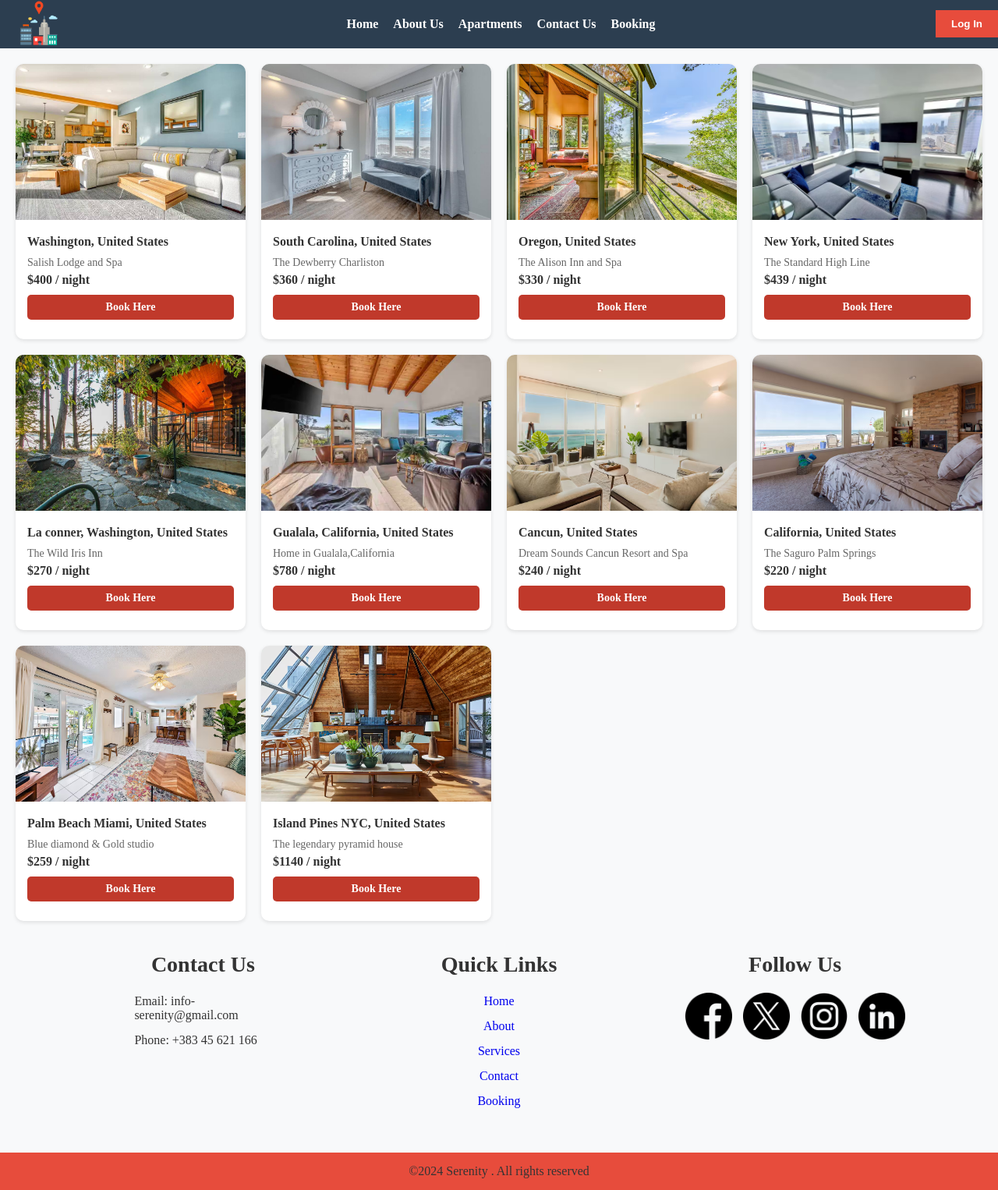
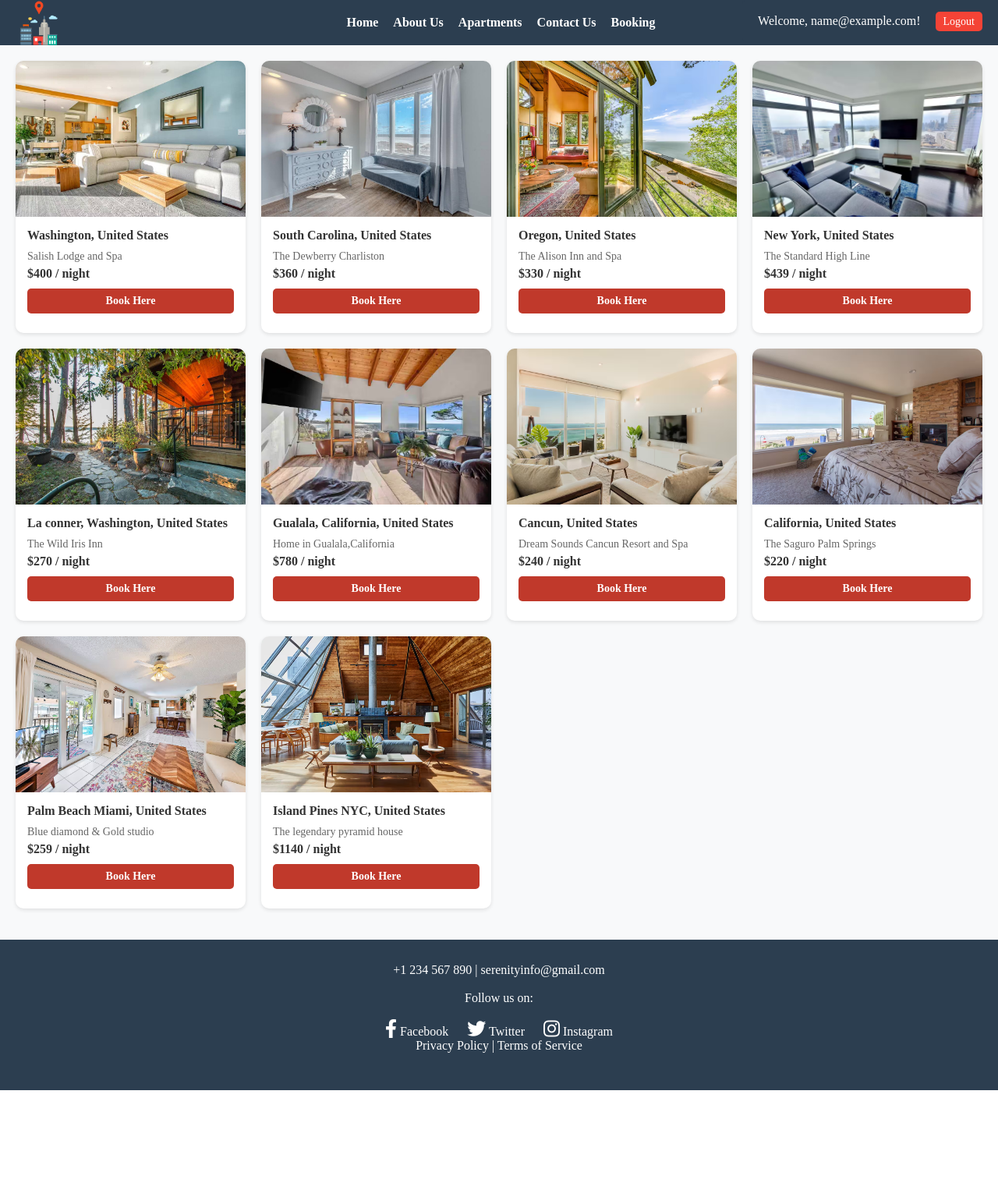
Before and after one commit to eldasahitii/Airbnb, a PHP site: page /Apartments.php in a window 1280 px wide. Shown: the whole page at 78% size. After the commit the page ends 1398 px from the top, so only its background shows below. Run offline with PHP 8.4, Linux system fonts and the light colour scheme; the visitor is signed in with stand-in values (Sample User, id 1); data that the repository does not hold is empty; some libraries are stand-ins or nearby versions.

Commit message:
apartments php

```diff
--- a/Apartments.php
+++ b/Apartments.php
@@ -1,21 +1,18 @@
 <?php
-include_once 'database.php';
-include_once 'apartmentController.php';
-
-$db = (new Database())->getConnection();
-$apartmentController = new ApartmentController($db);
-$apartments = $apartmentController->getApartments();
+session_start();
+$email = $_SESSION['email'];
 ?>
-
-
+<div style="background-color:#2c3e50; color: white; padding: 18px 20px; text-align: center; font-size: 16px; font-weight: normal; border-radius: 5px; position: absolute; top: 0; right: 0; z-index: 9999;">
+  Welcome, <?php echo $email; ?>!
+  <a href="Logout.php" style="text-decoration: none; color: white; background-color: #f44336; padding: 5px 10px; border-radius: 5px; font-size: 14px; margin-left: 15px;">Logout</a>
+</div>
 <!DOCTYPE html>
 <html>
 <head>
     <meta charset="UTF-8" />
     <title>Apartments</title>
     <link rel="stylesheet" href="style.css">
-
-
+    <link rel="stylesheet" href="https://cdnjs.cloudflare.com/ajax/libs/font-awesome/5.15.4/css/all.min.css">
     <style>
         .cards {
             display: grid;
@@ -100,7 +97,6 @@
     overflow: auto;
     background-color: rgba(0, 0, 0, 0.8);
 }
-
 .modal-content {
     position: relative;
     margin: auto;
@@ -111,7 +107,6 @@
     border-radius: 10px;
     overflow: hidden;
 }
-
 .close {
     position: absolute;
     top: 10px;
@@ -121,19 +116,15 @@
     font-weight: bold;
     cursor: pointer;
 }
-
 .close:hover {
     color: #f1c40f;
 }
-
-
 #slider {
     position: relative;
     display: flex;
     align-items: center;
     justify-content: center;
 }
-
 #slider img {
     width: 100%;
     height: auto;
@@ -141,7 +132,6 @@
     object-fit: cover;
     border-radius: 10px;
 }
-
 .prev,
 .next {
     position: absolute;
@@ -156,15 +146,12 @@
     cursor: pointer;
     z-index: 10;
 }
-
 .prev {
     left: 10px;
 }
-
 .next {
     right: 10px;
 }
-
 .prev:hover,
 .next:hover {
     background-color: rgba(0, 0, 0, 0.8);
@@ -182,23 +169,17 @@
                 <a href="AboutUs.php">About Us</a>
                 <a href="#Apartment">Apartments</a>
                 <a href="ContactUs.php">Contact Us</a>
-                <a href="Booking.php">Booking</a>
-            </nav>
-            <button class="login-btn"><a href="LogIn.html">Log In</a></button>
-        </div>
+                <a href="Booking.php">Booking</a></nav>
+            <button class="login-btn"><a href="LogIn.html">Log In</a></button></div>
     </header>
-
-
-
-
-    <div class="cards">
+     <div class="cards">
         <div class="card" onclick="showGallery('washington')">
             <img src="images/washington1.jpeg" alt="Washington, United States">
             <div class="card-content">
                 <h3>Washington, United States</h3>
                 <p>Salish Lodge and Spa</p>
                 <p class="price"> $400 / night</p>
-                <a href="#booking" class="book-btn">Book Here</a>
+                <a href="Booking.php" class="book-btn">Book Here</a>
             </div>
         </div>
         <div class="card" onclick="showGallery('southcarolina')">
@@ -207,8 +188,7 @@
                 <h3>South Carolina, United States</h3>
                 <p>The Dewberry Charliston</p>
                 <p class="price"> $360 / night</p>
-                <a href="#booking" class="book-btn">Book Here</a>
-
+                <a href="Booking.php" class="book-btn">Book Here</a>
             </div>
         </div>
         <div class="card" onclick="showGallery('oregon')">
@@ -217,7 +197,7 @@
                 <h3>Oregon, United States</h3>
                 <p>The Alison Inn and Spa</p>
                 <p class="price"> $330 / night</p>
-                <a href="#booking" class="book-btn">Book Here</a>
+                <a href="Booking.php" class="book-btn">Book Here</a>
             </div>
         </div>
         <div class="card" onclick="showGallery('newyork')">
@@ -226,7 +206,7 @@
                 <h3>New York, United States</h3>
                 <p>The Standard High Line</p>
                 <p class="price"> $439 / night</p>
-                <a href="#booking" class="book-btn">Book Here</a>
+                <a href="Booking.php" class="book-btn">Book Here</a>
             </div>
         </div>
         <div class="card" onclick="showGallery('laconner')">
@@ -235,7 +215,7 @@
                 <h3>La conner, Washington, United States</h3>
                 <p>The Wild Iris Inn</p>
                 <p class="price"> $270 / night</p>
-                <a href="#booking" class="book-btn">Book Here</a>
+                <a href="Booking.php" class="book-btn">Book Here</a>
             </div>
         </div>
         <div class="card" onclick="showGallery('gualala')">
@@ -244,7 +224,7 @@
                 <h3>Gualala, California, United States</h3>
                 <p>Home in Gualala,California</p>
                 <p class="price"> $780 / night</p>
-                <a href="#booking" class="book-btn">Book Here</a>
+                <a href="Booking.php" class="book-btn">Book Here</a>
             </div>
         </div>
         <div class="card" onclick="showGallery('cancun')">
@@ -253,7 +233,7 @@
                 <h3>Cancun, United States</h3>
                 <p>Dream Sounds Cancun Resort and Spa</p>
                 <p class="price"> $240 / night</p>
-                <a href="#booking" class="book-btn">Book Here</a>
+                <a href="Booking.php" class="book-btn">Book Here</a>
             </div>
         </div>
         <div class="card" onclick="showGallery('california')">
@@ -262,7 +242,7 @@
                 <h3>California, United States</h3>
                 <p>The Saguro Palm Springs</p>
                 <p class="price"> $220 / night</p>
-                <a href="#booking" class="book-btn">Book Here</a>
+                <a href="Booking.php" class="book-btn">Book Here</a>
             </div>
         </div>
         <div class="card" onclick="showGallery('palmbeach')">
@@ -271,7 +251,7 @@
                 <h3>Palm Beach Miami, United States</h3>
                 <p>Blue diamond & Gold studio</p>
                 <p class="price"> $259 / night</p>
-                <a href="#booking" class="book-btn">Book Here</a>
+                <a href="Booking.php" class="book-btn">Book Here</a>
             </div>
         </div>
         <div class="card" onclick="showGallery('islandpines')">
@@ -280,12 +260,11 @@
                 <h3>Island Pines NYC, United States</h3>
                 <p>The legendary pyramid house</p>
                 <p class="price"> $1140 / night</p>
-                <a href="#booking" class="book-btn">Book Here</a>
+                <a href="Booking.php" class="book-btn">Book Here</a>
             </div>
         </div>
     </div>
     <div id="dynamicGallery" class="gallery"></div>
-
 <div id="imageModal" class="modal">
     <div class="modal-content">
         <span class="close" onclick="closeModal()">&times;</span>
@@ -296,44 +275,34 @@
         </div>
     </div>
 </div>
+<footer style="background-color: #2c3e50; color: white; padding: 30px 0; text-align: center;margin-top: 20px>
+    <div>
+
+        <p>&copy; 2024 Serenity. All Rights Reserved.</p><br>
+        <p>Contact us:
+            <a href="tel:+1234567890" style="color: white; text-decoration: none;">+1 234 567 890</a> |
+            <a href="mailto:serenityinfo@gmail.com" style="color: white; text-decoration: none;">serenityinfo@gmail.com</a>
+        </p><br>
+        <p>Follow us on:</p><br>
+        <a href="https://www.facebook.com/yourpage" target="_blank" style="margin: 0 10px; color: white; text-decoration: none;">
+            <i class="fab fa-facebook-f" style="font-size: 24px;"></i> Facebook
+        </a>
+        <a href="https://twitter.com/yourprofile" target="_blank" style="margin: 0 10px; color: white; text-decoration: none;">
+            <i class="fab fa-twitter" style="font-size: 24px;"></i> Twitter
+        </a>
+        <a href="https://www.instagram.com/yourprofile" target="_blank" style="margin: 0 10px; color: white; text-decoration: none;">
+            <i class="fab fa-instagram" style="font-size: 24px;"></i> Instagram
+        </a><br>
+        <p>
+            <a href="privacy-policy.php" style="color: white; text-decoration: none;">Privacy Policy</a> |
+            <a href="terms-of-service.php" style="color: white; text-decoration: none;">Terms of Service</a>
+        </p><br>
+    </div>
+</footer>
 
 
-
-    <footer>
-        <div class="container">
-            <div class="footer-content">
-                <h3>Contact Us</h3>
-
-                <p>Email: info-serenity@gmail.com</p>
-                <p>Phone: +383 45 621 166</p>
-            </div>
-            <div class="footer-content">
-                <h3>Quick Links</h3>
-                <ul class="list">
-                    <li><a href="Home.html">Home</a></li>
-                    <li><a href="AboutUs.html">About</a></li>
-                    <li><a href="Apartments.html">Services</a></li>
-                    <li><a href="ContactUs.html">Contact</a></li>
-                    <li><a href="Booking.html">Booking</a></li>
-                </ul>
-            </div>
-            <div class="footer-content">
-                <h3>Follow Us</h3>
-                <ul class="social-icons">
-                <li><a href="https://www.facebook.com/"></a><img src="/images/facebook.png" alt="Facebook Icon" width="60" height="60"><i class="fab fa-facebook"></i></a></li>
-                <li><a href="https://x.com/"></a><img src="/images/twitter.png" alt="Twitter Icon" width="60" height="60"><i class="fab fa-twitter"></i></a></li>
-                <li><a href="https://www.instagram.com/"></a><img src="/images/instagram.png" alt="Instagram Icon" width="60" height="60"><i class="fab fa-instagram"></i></a></li>
-                <li><a href="https://www.linkedin.com/"></a><img src="/images/linkedin.png" alt="LinkedIn Icon" width="60" height="60"><i class="fab fa-linkedin"></i></a></li>
-                </ul>
-            </div>
-        </div>
-        <div class="bottom-bar">
-            <p>&copy;2024 Serenity . All rights reserved</p>
-        </div>
-
-    </footer>
-
-    <script>
+<script src="https://kit.fontawesome.com/a076d05399.js"></script>
+   <script>
         const galleries = {
             washington: [
                 'images/washington2.avif',
@@ -448,47 +417,36 @@
             ]
         };
 
-          let currentSlideIndex = 0;
+ let currentSlideIndex = 0;
 let currentImages = [];
-
 function showGallery(hotelId) {
     currentImages = galleries[hotelId];
     if (currentImages && currentImages.length > 0) {
         currentSlideIndex = 0;
         openModal();
-        updateSlide();
-    }
-}
-
+        updateSlide();}}
 function openModal() {
     const modal = document.getElementById('imageModal');
     modal.style.display = 'block';
 }
-
 function closeModal() {
     const modal = document.getElementById('imageModal');
     modal.style.display = 'none';
 }
-
 function updateSlide() {
     const sliderImage = document.getElementById('sliderImage');
     sliderImage.src = currentImages[currentSlideIndex];
 }
-
 function nextSlide() {
     if (currentImages.length > 0) {
         currentSlideIndex = (currentSlideIndex + 1) % currentImages.length;
-        updateSlide();
-    }
-}
-
-function prevSlide() {
+        updateSlide();}}
+        function prevSlide() {
     if (currentImages.length > 0) {
         currentSlideIndex = (currentSlideIndex - 1 + currentImages.length) % currentImages.length;
         updateSlide();
     }
 }
-
 
 window.onclick = function (event) {
     const modal = document.getElementById('imageModal');
--- a/apartmentController.php
+++ /dev/null
@@ -1,21 +0,0 @@
-<?php
-include_once 'apartmentRepository.php';
-
-class ApartmentController {
-    private $apartmentRepo;
-
-    public function __construct($db) {
-        $this->apartmentRepo = new ApartmentRepository($db);
-    }
-
-
-    public function getApartments() {
-        return $this->apartmentRepo->getApartments();
-    }
-
-
-    public function addApartment($name, $location, $price, $image) {
-        $this->apartmentRepo->addApartment($name, $location, $price, $image);
-    }
-}
-?>
--- a/apartmentRepository.php
+++ /dev/null
@@ -1,25 +0,0 @@
-
-<?php
-include_once 'apartmentModel.php';
-class ApartmentRepository {
-
-    private $db;
-
-    public function __construct($db) {
-        $this->db = $db;
-    }
-
-    public function getApartments() {
-
-        $sql = "SELECT * FROM apartments";
-        $stmt = $this->db->query($sql);
-
-        $apartments = [];
-        while ($row = $stmt->fetch(PDO::FETCH_ASSOC)) {  // Correct method for PDO
-            $apartments[] = $row;
-        }
-
-        return $apartments;
-    }
-}
-?>
--- a/style.css
+++ b/style.css
@@ -335,6 +335,7 @@
     display: flex;
     justify-content: center;
     align-items: center;
+    padding-bottom: 15px;
 
 }
 #h1-b{
@@ -347,7 +348,8 @@
     display: flex;
     flex-direction: column;
     gap: 15px;
-    background-color:#54718d ;
+    background-color:#54718d;
+
 }
 #book input,select {
 padding: 10px;
@@ -356,104 +358,6 @@
 background-color: #ccc ;
 color: #333;
 }
-
-
-
-
-
-
-.footer{
-    background: black;
-    padding-top: 50px;
-}
-.container{
-    width: 1140px;
-    margin: auto;
-    display: flex;
-    justify-content: center;
-}
-.footer-content{
-    width: 33.3%;
-}
-.footer-content h3{
-    font-size: 28px;
-    margin-bottom: 15px;
-    text-align: center;
-}
-.footer-content p{
-    width: 190px;
-    margin: auto;
-    padding: 7px;
-}
-.footer-content ul{
-    text-align: center;
-}
-.list{
-    padding: 0;
-}
-.list li{
-    width: auto;
-    text-align: center;
-    list-style-type: none;
-    padding: 7px;
-    position: relative;
-}
-.list li::before{
-    content: '';
-    position: absolute;
-    transform: translate(-50%,-50%);
-    left: 50%;
-    top: 100%;
-    width: 0;
-    height: 2px;
-    background: #f18930;
-    transition-duration: .5s;
-}
-.list li:hover::before{
-    width: 70px;
-}
-.social-icons{
-    text-align: center;
-    padding: 0;
-}
-.social-icons li{
-    display: inline-block;
-    text-align: center;
-    padding: 5px;
-}
-.social-icons i{
-    color: white;
-    font-size: 25px;
-}
-a{
-    text-decoration: none;
-}
-a:hover{
-    color: #f18930;
-}
-.social-icons i:hover{
-    color: #f18930;
-}
-.bottom-bar{
-    background: #e74c3c;
-    text-align: center;
-    padding: 8px 0;
-    margin-top: 50px;
-}
-.bottom-bar p{
-    color: #343434;
-    margin: 0;
-    font-size: 16px;
-    padding: 7px;
-}
-
-
-
-
-
-
-
-
 
 .contact-container{
     color:#fff;
```
Also changed, not shown: AboutUs.php (+28 -30 lines), Booking.php (+33 -31 lines), ContactUs.php (+32 -33 lines), Home.php (+30 -31 lines), apartmentModel.php (deleted, +0 -37 lines), bookingController.php (+8 -0 lines), bookingRepository.php (+23 -0 lines).
